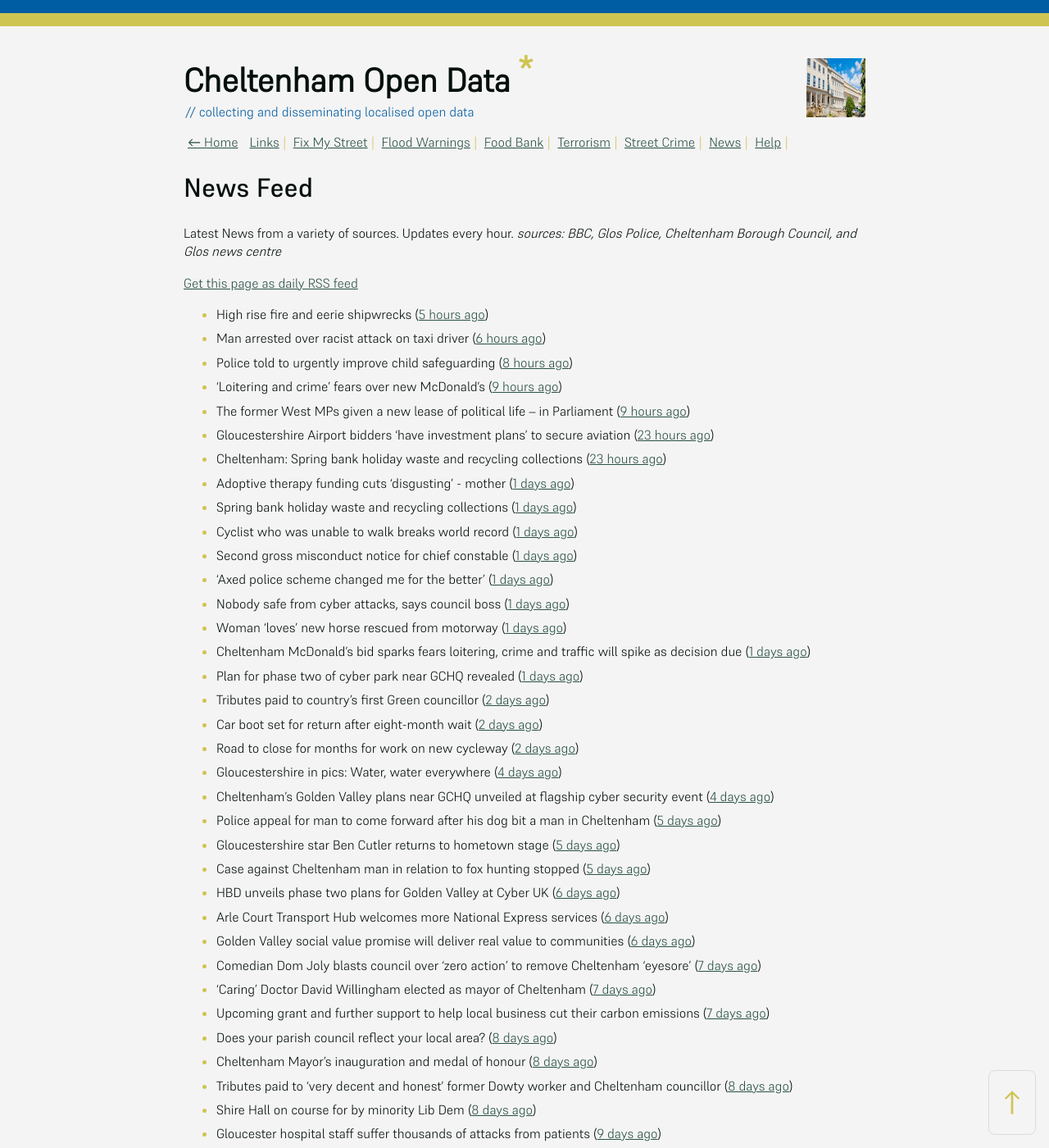
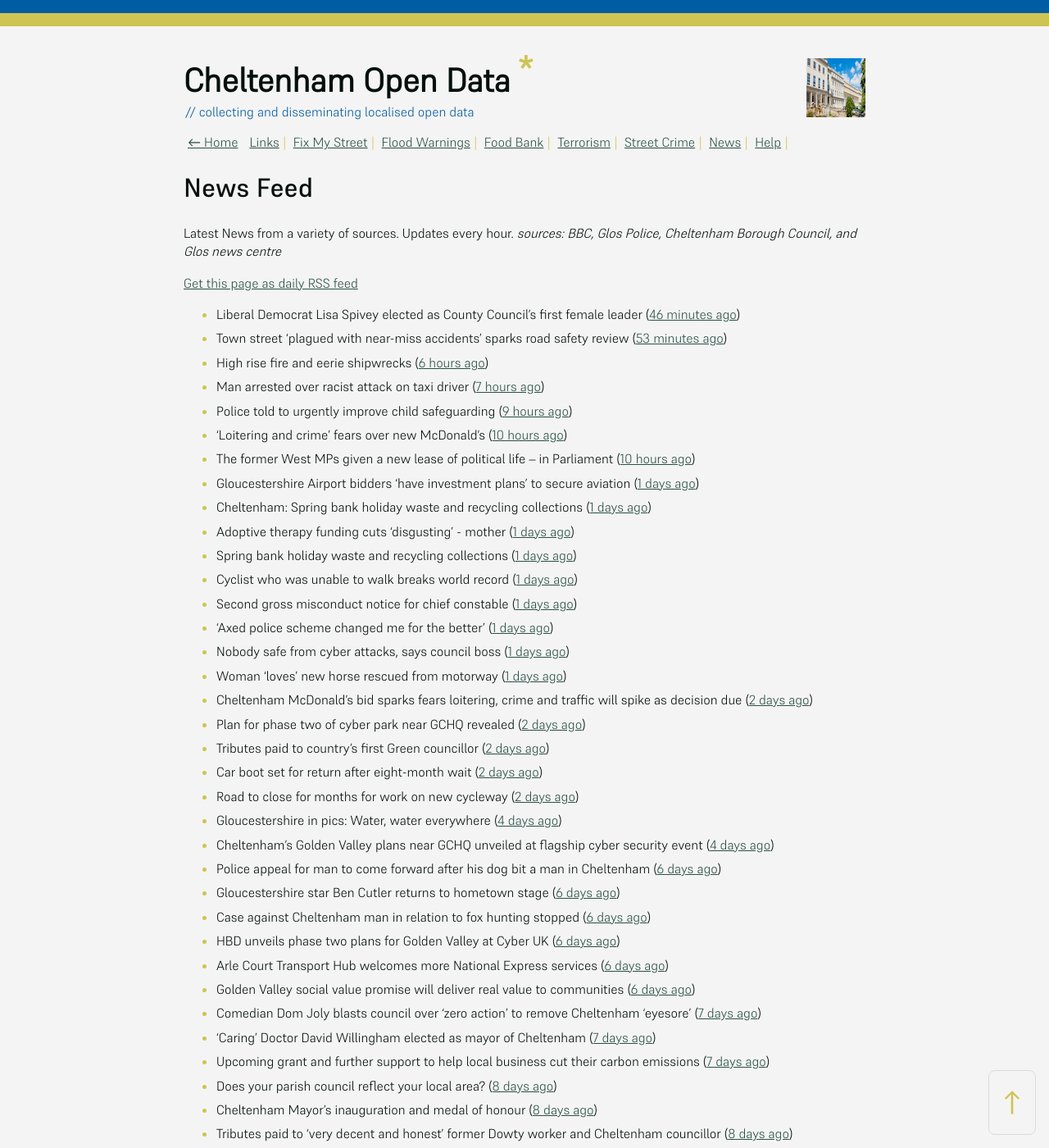
Before and after one commit to mat-0/cheltenham-open-data, a Jekyll site: the page built from _pages/news.md, in a window 1280 px wide and 1400 px high. Shown: the whole window at 82% size. Built offline with Jekyll 4.4.1, drawn with Linux system fonts in a browser that asks for light colours; some of the changed text lies outside the part shown.

Commit message:
Updated 2025-05-21 15:57:54

```diff
--- a/_pages/news.md
+++ b/_pages/news.md
@@ -12,13 +12,15 @@ _sources: BBC, Glos Police, Cheltenham Borough Council, and Glos news centre_
 [Get this page as daily RSS feed](/daily.rss)
 
 <!-- news_marker starts -->
-- High rise fire and eerie shipwrecks ([5 hours ago](https://www.bbc.com/news/articles/cre99p0g8vxo))
-- Man arrested over racist attack on taxi driver ([6 hours ago](https://www.bbc.com/news/articles/c87jjwnqxz2o))
-- Police told to urgently improve child safeguarding ([8 hours ago](https://www.bbc.com/news/articles/clyggrx8njeo))
-- ‘Loitering and crime’ fears over new McDonald’s ([9 hours ago](https://www.bbc.com/news/articles/ckg4xerxx67o))
-- The former West MPs given a new lease of political life – in Parliament ([9 hours ago](https://www.bbc.com/news/articles/cp8y26vvkyxo))
-- Gloucestershire Airport bidders ‘have investment plans’ to secure aviation ([23 hours ago](https://gloucesternewscentre.co.uk/gloucestershire-airport-bidders-have-investment-plans-to-secure-aviation/))
-- Cheltenham: Spring bank holiday waste and recycling collections ([23 hours ago](https://gloucesternewscentre.co.uk/cheltenham-spring-bank-holiday-waste-and-recycling-collections/))
+- Liberal Democrat Lisa Spivey elected as County Council’s first female leader ([46 minutes ago](https://gloucesternewscentre.co.uk/liberal-democrat-lisa-spivey-elected-as-county-councils-first-female-leader/))
+- Town street ‘plagued with near-miss accidents’ sparks road safety review ([53 minutes ago](https://gloucesternewscentre.co.uk/town-street-plagued-with-near-miss-accidents-sparks-road-safety-review/))
+- High rise fire and eerie shipwrecks ([6 hours ago](https://www.bbc.com/news/articles/cre99p0g8vxo))
+- Man arrested over racist attack on taxi driver ([7 hours ago](https://www.bbc.com/news/articles/c87jjwnqxz2o))
+- Police told to urgently improve child safeguarding ([9 hours ago](https://www.bbc.com/news/articles/clyggrx8njeo))
+- ‘Loitering and crime’ fears over new McDonald’s ([10 hours ago](https://www.bbc.com/news/articles/ckg4xerxx67o))
+- The former West MPs given a new lease of political life – in Parliament ([10 hours ago](https://www.bbc.com/news/articles/cp8y26vvkyxo))
+- Gloucestershire Airport bidders ‘have investment plans’ to secure aviation ([1 days ago](https://gloucesternewscentre.co.uk/gloucestershire-airport-bidders-have-investment-plans-to-secure-aviation/))
+- Cheltenham: Spring bank holiday waste and recycling collections ([1 days ago](https://gloucesternewscentre.co.uk/cheltenham-spring-bank-holiday-waste-and-recycling-collections/))
 - Adoptive therapy funding cuts 'disgusting' - mother ([1 days ago](https://www.bbc.com/news/articles/c4g2rpypmp9o))
 - Spring bank holiday waste and recycling collections ([1 days ago](https://www.cheltenham.gov.uk/news/article/3013/spring_bank_holiday_waste_and_recycling_collections))
 - Cyclist who was unable to walk breaks world record ([1 days ago](https://www.bbc.com/news/articles/ce822e66159o))
@@ -26,16 +28,16 @@ _sources: BBC, Glos Police, Cheltenham Borough Council, and Glos news centre_
 - 'Axed police scheme changed me for the better' ([1 days ago](https://www.bbc.com/news/articles/cj425087v5po))
 - Nobody safe from cyber attacks, says council boss ([1 days ago](https://www.bbc.com/news/articles/cyvm4ljl2l8o))
 - Woman 'loves' new horse rescued from motorway ([1 days ago](https://www.bbc.com/news/articles/c4g2r40ye9eo))
-- Cheltenham McDonald’s bid sparks fears loitering, crime and traffic will spike as decision due ([1 days ago](https://gloucesternewscentre.co.uk/cheltenham-mcdonalds-bid-sparks-fears-loitering-crime-and-traffic-will-spike-as-decision-due/))
-- Plan for phase two of cyber park near GCHQ revealed ([1 days ago](https://www.bbc.com/news/articles/clygqx2jp95o))
+- Cheltenham McDonald’s bid sparks fears loitering, crime and traffic will spike as decision due ([2 days ago](https://gloucesternewscentre.co.uk/cheltenham-mcdonalds-bid-sparks-fears-loitering-crime-and-traffic-will-spike-as-decision-due/))
+- Plan for phase two of cyber park near GCHQ revealed ([2 days ago](https://www.bbc.com/news/articles/clygqx2jp95o))
 - Tributes paid to country's first Green councillor ([2 days ago](https://www.bbc.com/news/articles/cd7gvr0g0qgo))
 - Car boot set for return after eight-month wait ([2 days ago](https://www.bbc.com/news/articles/cx2qvp3lp61o))
 - Road to close for months for work on new cycleway ([2 days ago](https://www.bbc.com/news/articles/cded9232w5wo))
 - Gloucestershire in pics: Water, water everywhere ([4 days ago](https://www.bbc.com/news/articles/c8e6d4g6k88o))
 - Cheltenham’s Golden Valley plans near GCHQ unveiled at flagship cyber security event ([4 days ago](https://gloucesternewscentre.co.uk/cheltenhams-golden-valley-plans-near-gchq-unveiled-at-flagship-cyber-security-event/))
-- Police appeal for man to come forward after his dog bit a man in Cheltenham ([5 days ago](https://gloucesternewscentre.co.uk/police-appeal-for-man-to-come-forward-after-his-dog-bit-a-man-in-cheltenham/))
-- Gloucestershire star Ben Cutler returns to hometown stage ([5 days ago](https://gloucesternewscentre.co.uk/gloucestershire-star-ben-cutler-returns-to-hometown-stage/))
-- Case against Cheltenham man in relation to fox hunting stopped ([5 days ago](https://gloucesternewscentre.co.uk/case-against-cheltenham-man-in-relation-to-fox-hunting-stopped/))
+- Police appeal for man to come forward after his dog bit a man in Cheltenham ([6 days ago](https://gloucesternewscentre.co.uk/police-appeal-for-man-to-come-forward-after-his-dog-bit-a-man-in-cheltenham/))
+- Gloucestershire star Ben Cutler returns to hometown stage ([6 days ago](https://gloucesternewscentre.co.uk/gloucestershire-star-ben-cutler-returns-to-hometown-stage/))
+- Case against Cheltenham man in relation to fox hunting stopped ([6 days ago](https://gloucesternewscentre.co.uk/case-against-cheltenham-man-in-relation-to-fox-hunting-stopped/))
 - HBD unveils phase two plans for Golden Valley at Cyber UK ([6 days ago](https://www.cheltenham.gov.uk/news/article/3012/hbd_unveils_phase_two_plans_for_golden_valley_at_cyber_uk))
 - Arle Court Transport Hub welcomes more National Express services ([6 days ago](https://gloucesternewscentre.co.uk/arle-court-transport-hub-welcomes-more-national-express-services/))
 - Golden Valley social value promise will deliver real value to communities ([6 days ago](https://www.cheltenham.gov.uk/news/article/3011/golden_valley_social_value_promise_will_deliver_real_value_to_communities))
@@ -45,22 +47,20 @@ _sources: BBC, Glos Police, Cheltenham Borough Council, and Glos news centre_
 - Does your parish council reflect your local area? ([8 days ago](https://www.cheltenham.gov.uk/news/article/3009/does_your_parish_council_reflect_your_local_area))
 - Cheltenham Mayor’s inauguration and medal of honour ([8 days ago](https://www.cheltenham.gov.uk/news/article/3008/cheltenham_mayors_inauguration_and_medal_of_honour))
 - Tributes paid to ‘very decent and honest’ former Dowty worker and Cheltenham councillor ([8 days ago](https://gloucesternewscentre.co.uk/tributes-paid-to-very-decent-and-honest-former-dowty-worker-and-cheltenham-councillor/))
-- Shire Hall on course for by minority Lib Dem ([8 days ago](https://gloucesternewscentre.co.uk/shire-hall-on-course-for-by-minority-lib-dem/))
+- Shire Hall on course for by minority Lib Dem ([9 days ago](https://gloucesternewscentre.co.uk/shire-hall-on-course-for-by-minority-lib-dem/))
 - Gloucester hospital staff suffer thousands of attacks from patients ([9 days ago](https://gloucesternewscentre.co.uk/gloucester-hospital-staff-suffer-thousands-of-attacks-from-patients/))
 - Mother’s death and spike in stillbirths prompts investigations ([12 days ago](https://gloucesternewscentre.co.uk/mothers-death-and-spike-in-stillbirths-prompts-investigations/))
 - Hospital chiefs accused of ‘misleading the public’ amid pay dispute ([12 days ago](https://gloucesternewscentre.co.uk/hospital-chiefs-accused-of-misleading-the-public-amid-pay-dispute/))
-- Controlled explosion takes place in Chedworth ([12 days ago](https://gloucesternewscentre.co.uk/controlled-explosion-takes-place-in-chedworth/))
+- Controlled explosion takes place in Chedworth ([13 days ago](https://gloucesternewscentre.co.uk/controlled-explosion-takes-place-in-chedworth/))
 - Cheltenham Feel Good card launched to boost health and fitness ([13 days ago](https://www.cheltenham.gov.uk/news/article/3007/cheltenham_feel_good_card_launched_to_boost_health_and_fitness))
-- Council wants your views on domestic abuse ([13 days ago](https://gloucesternewscentre.co.uk/council-wants-your-views-on-domestic-abuse/))
+- Council wants your views on domestic abuse ([14 days ago](https://gloucesternewscentre.co.uk/council-wants-your-views-on-domestic-abuse/))
 - Community projects awarded funding to improve health and wellbeing ([14 days ago](https://www.cheltenham.gov.uk/news/article/3006/community_projects_awarded_funding_to_improve_health_and_wellbeing))
-- Threatening Cotswold woman who carried knife in public spared jail ([14 days ago](https://gloucesternewscentre.co.uk/threatening-cotswold-woman-who-carried-knife-in-public-spared-jail/))
+- Threatening Cotswold woman who carried knife in public spared jail ([15 days ago](https://gloucesternewscentre.co.uk/threatening-cotswold-woman-who-carried-knife-in-public-spared-jail/))
 - Work set to begin on final stage of A435 Cheltenham to Bishop’s Cleeve cycleway ([15 days ago](https://gloucesternewscentre.co.uk/work-set-to-begin-on-final-stage-of-a435-cheltenham-to-bishops-cleeve-cycleway/))
 - Gloucester Royal Marines Cadets win National Competition ([15 days ago](https://gloucesternewscentre.co.uk/gloucester-royal-marines-cadets-win-national-competition/))
 - Bowls: Gloucestershire finally put to bed their last remaining competition of season ([15 days ago](https://gloucesternewscentre.co.uk/bowls-gloucestershire-finally-put-to-bed-their-last-remaining-competition-of-season/))
 - Filipino nurses celebrate 25 years of service ([15 days ago](https://gloucesternewscentre.co.uk/filipino-nurses-celebrate-25-years-of-service/))
 - Appeal after man stole man’s watch in Cheltenham ([15 days ago](https://gloucesternewscentre.co.uk/appeal-after-man-stole-mans-watch-in-cheltenham/))
-- Homeowners in ‘David and Goliath’ battle over cracks in their walls ’caused by 147-home development’ ([15 days ago](https://gloucesternewscentre.co.uk/homeowners-in-david-and-goliath-battle-over-cracks-in-their-walls-caused-by-147-home-development/))
-- Fixing Gloucestershire’s ‘crumbling roads and broken services’ top aims of newly elected Shire Hall Lib Dems ([15 days ago](https://gloucesternewscentre.co.uk/fixing-gloucestershires-crumbling-roads-and-broken-services-top-aims-of-newly-elected-shire-hall-lib-dems/))
 - Cheltenham Borough Council invites community input on new trees strategy ([29 days ago](https://www.cheltenham.gov.uk/news/article/3005/cheltenham_borough_council_invites_community_input_on_new_trees_strategy))
 
 <!-- news_marker ends -->
```
Also changed, not shown: _data/flood.json (+5 -27 lines), _pages/fix-my-street.md (+3 -3 lines), index.md (+5 -5 lines).
